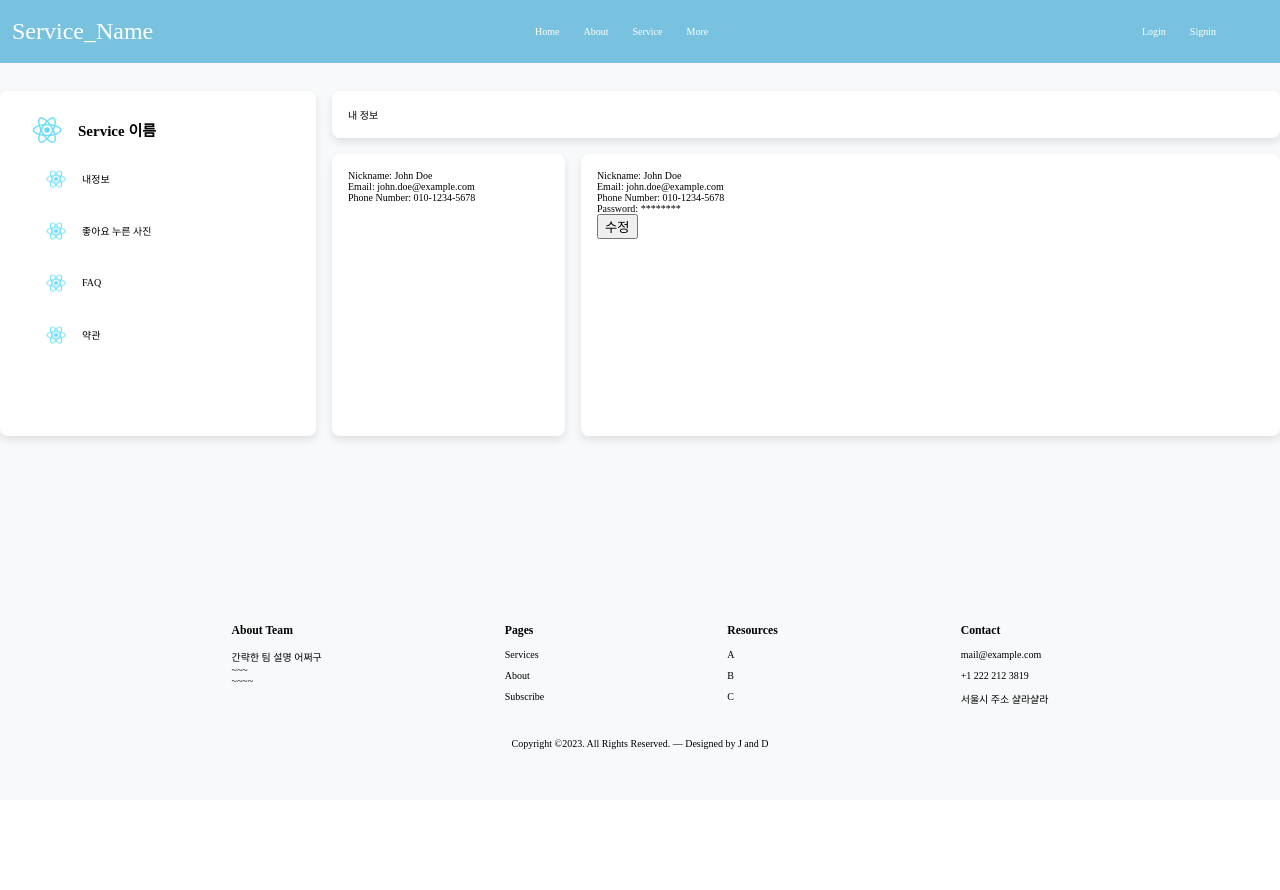
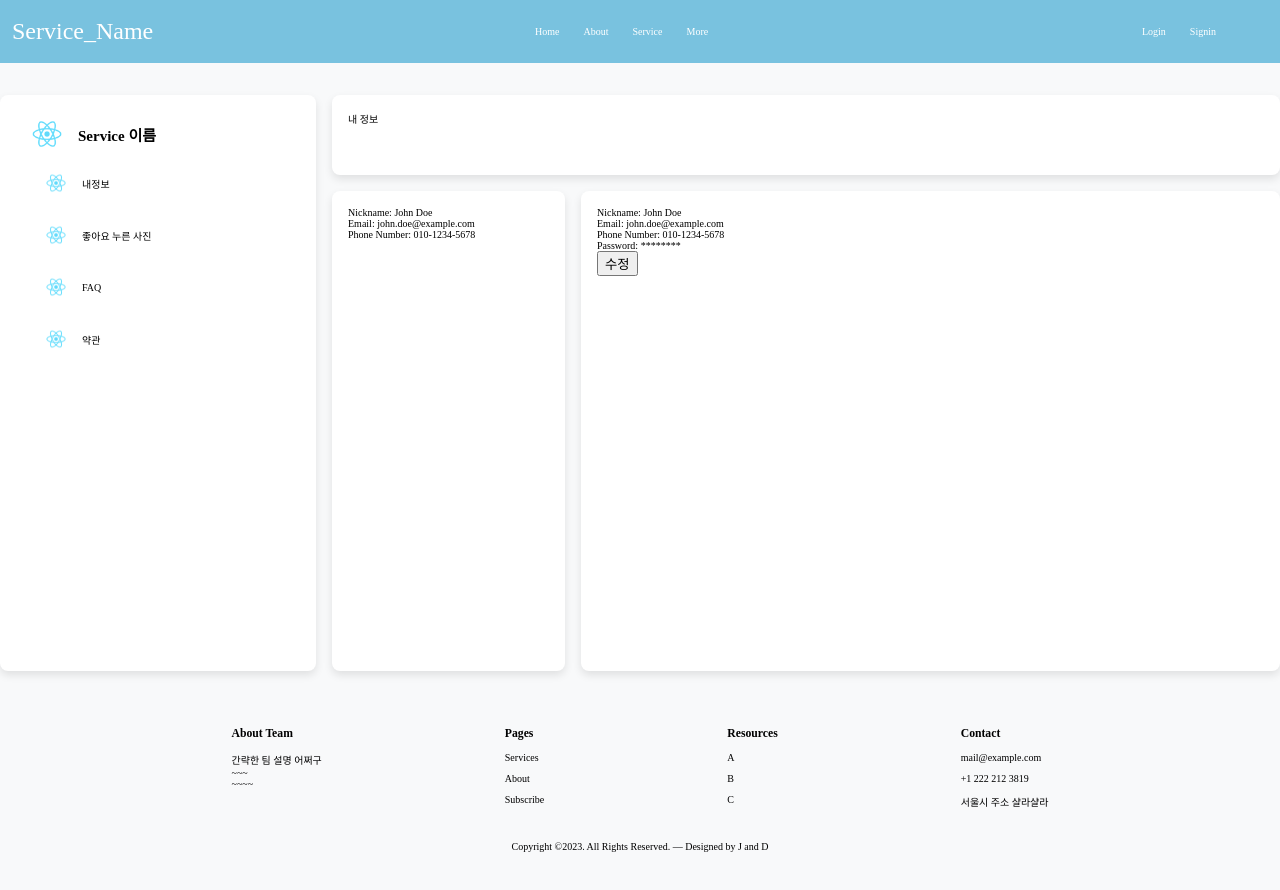
Before and after one commit to osy9757/kakao_competition, a React (Create React App) app in the folder Frontend/: page /userinfo in a window 1280 px wide. Shown: the top 890 px of the page. Before the commit the page ends 800 px from the top, so only its background shows below. Built offline with nearby package versions, Linux system fonts and the light colour scheme; no server answers; a web font is replaced by a local one.

Commit message:
FIX : Styled component 수정

```diff
--- a/Frontend/src/pages/Userinfo.tsx
+++ b/Frontend/src/pages/Userinfo.tsx
@@ -13,7 +13,7 @@ const Container = styled('div')`
   display: flex;
   justify-content: center;
   align-items: center;
-  height: 50vh;
+  height: 80vh;
 `;
 
 const GridContainer = styled('div')`
@@ -21,6 +21,7 @@ const GridContainer = styled('div')`
   grid-template-columns: 1fr 3fr;
   gap: 16px;
   width: 100%;
+  height: 90%;
   max-width: 1500px;
 `;
 
```
